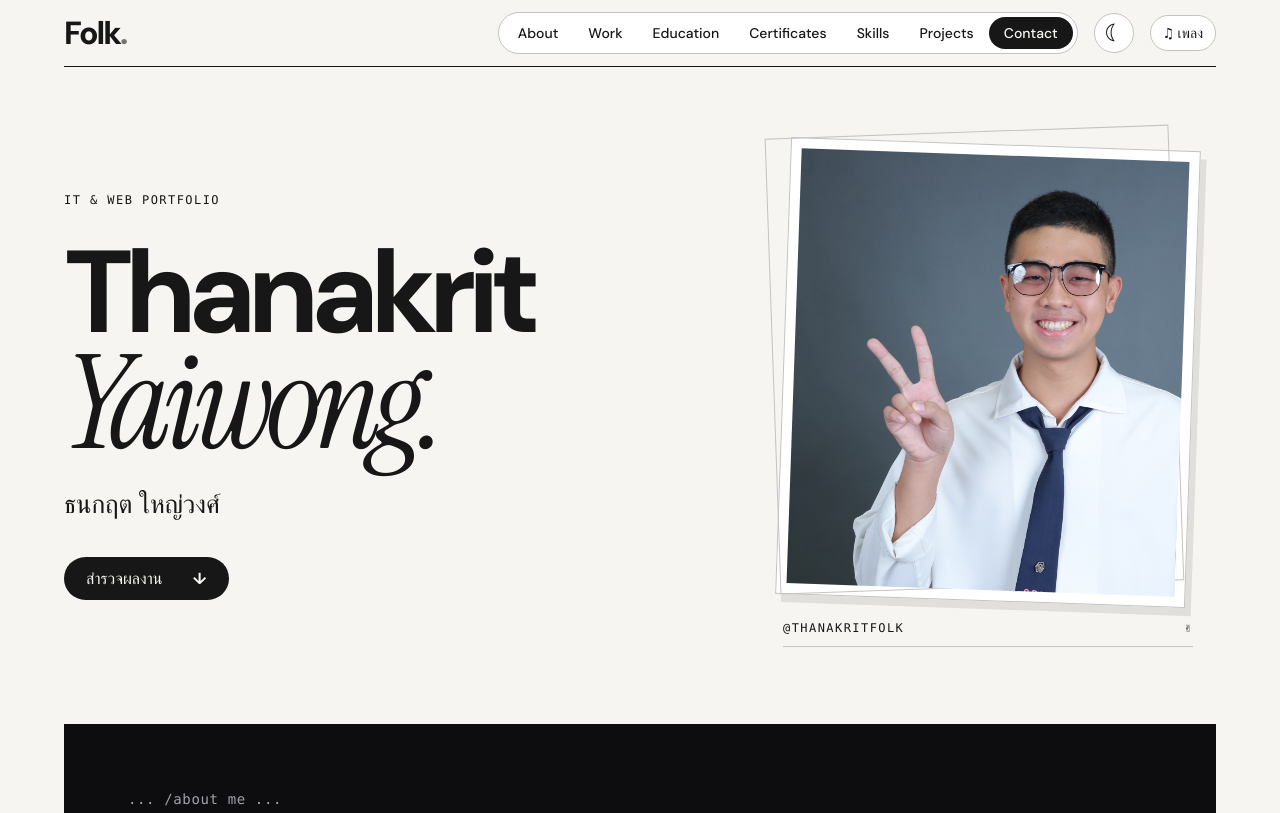
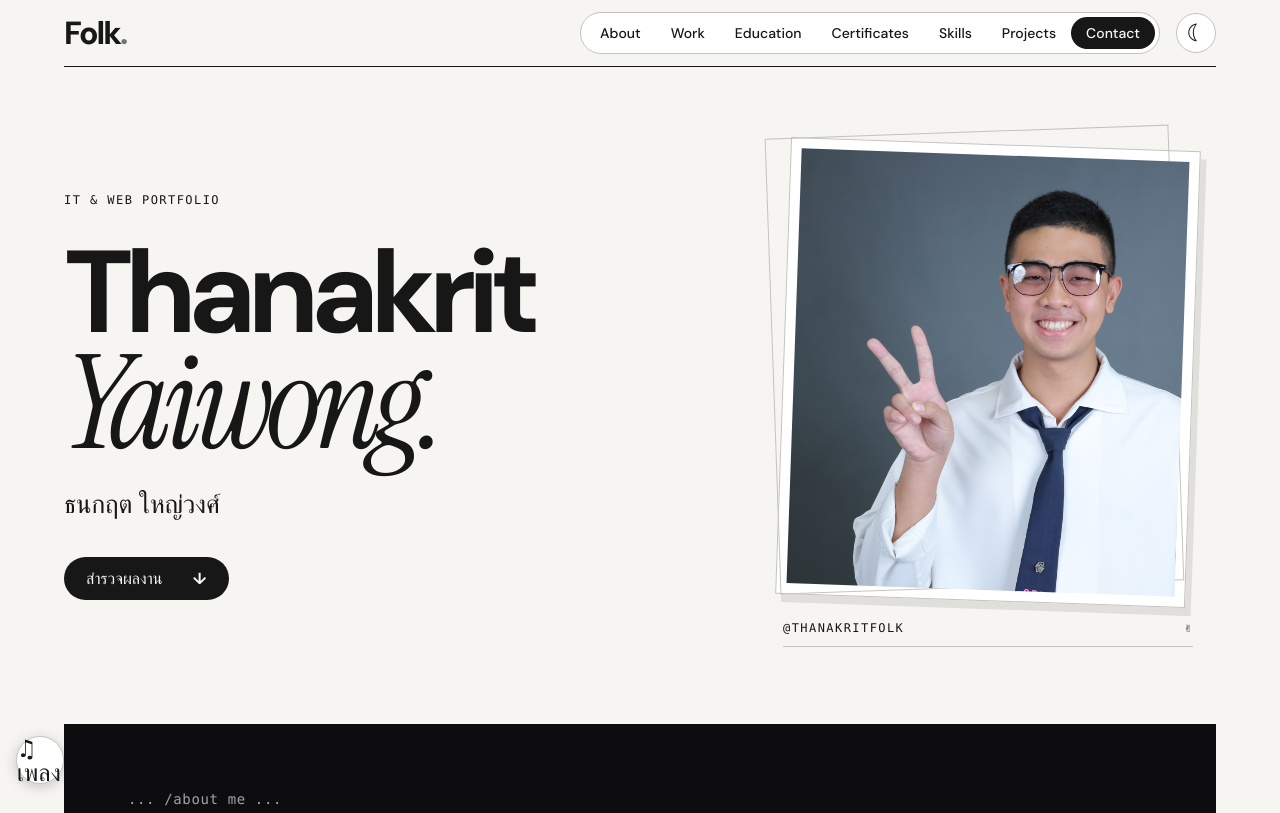
Before and after one commit to ThanakritFolk/ThanakritFolk, a plain HTML site: page index.html in a window 1280 px wide. Shown: the top 813 px of the page. Drawn offline with Linux system fonts and the light colour scheme; a web font is replaced by a local one.

Commit message:
Anchor icon-only music control to the lower left of the viewport

```diff
--- a/style.css
+++ b/style.css
@@ -84,10 +84,28 @@ header nav a { white-space: nowrap; }
   .current-job { grid-template-columns: 1fr; gap: 6px; padding: 20px; }
 }
 
-.music-box{position:relative;flex:none;border:0}
+.music-box {
+  position: fixed;
+  z-index: 10;
+  left: calc(16px + env(safe-area-inset-left, 0px));
+  bottom: calc(16px + env(safe-area-inset-bottom, 0px));
+  border: 0;
+}
 .music-box summary,.music-controls button{background:var(--panel);border:1px solid var(--line);color:var(--ink);border-radius:22px;cursor:pointer;padding:8px 12px;font:inherit;font-size:14px}
-.music-box summary{list-style:none}.music-box summary::-webkit-details-marker{display:none}
-.music-panel{position:absolute;right:0;top:calc(100% + 10px);width:min(420px,90vw);max-height:70vh;overflow:auto;display:grid;gap:10px;padding:14px;background:var(--panel);color:var(--ink);border:1px solid var(--line);border-radius:16px;box-shadow:0 10px 30px #0003}
+.music-box summary {
+  list-style: none;
+  display: grid;
+  place-items: center;
+  width: 48px;
+  height: 48px;
+  border-radius: 50%;
+  padding: 0;
+  font-size: 24px;
+  line-height: 1;
+  box-shadow: 0 3px 14px #0003;
+}
+.music-box summary:focus-visible { outline: 3px solid var(--ink); outline-offset: 3px; }.music-box summary::-webkit-details-marker{display:none}
+.music-panel{position:absolute;left:0;bottom:calc(100% + 10px);width:min(420px,calc(100vw - 32px - env(safe-area-inset-left, 0px) - env(safe-area-inset-right, 0px)));max-height:calc(100dvh - 92px - env(safe-area-inset-bottom, 0px));overflow:auto;display:grid;gap:10px;padding:14px;background:var(--panel);color:var(--ink);border:1px solid var(--line);border-radius:16px;box-shadow:0 10px 30px #0003}
 #song-player{width:100%;height:auto;aspect-ratio:16/9;min-height:200px;border:0;background:#181818}
 .music-controls{display:flex;align-items:center;gap:5px;flex-wrap:wrap}
 .music-controls button:disabled{cursor:default;opacity:.5}
```
